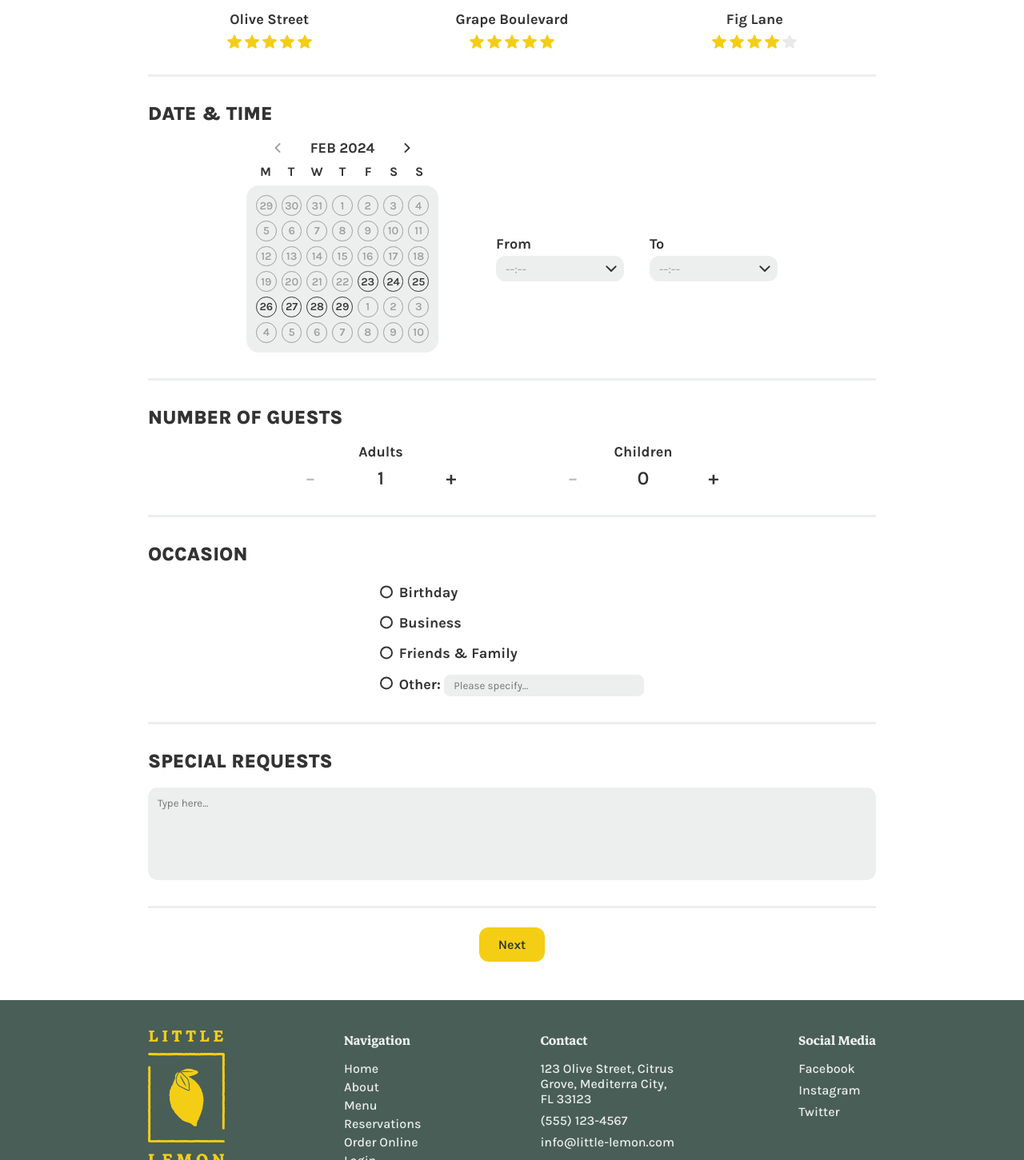
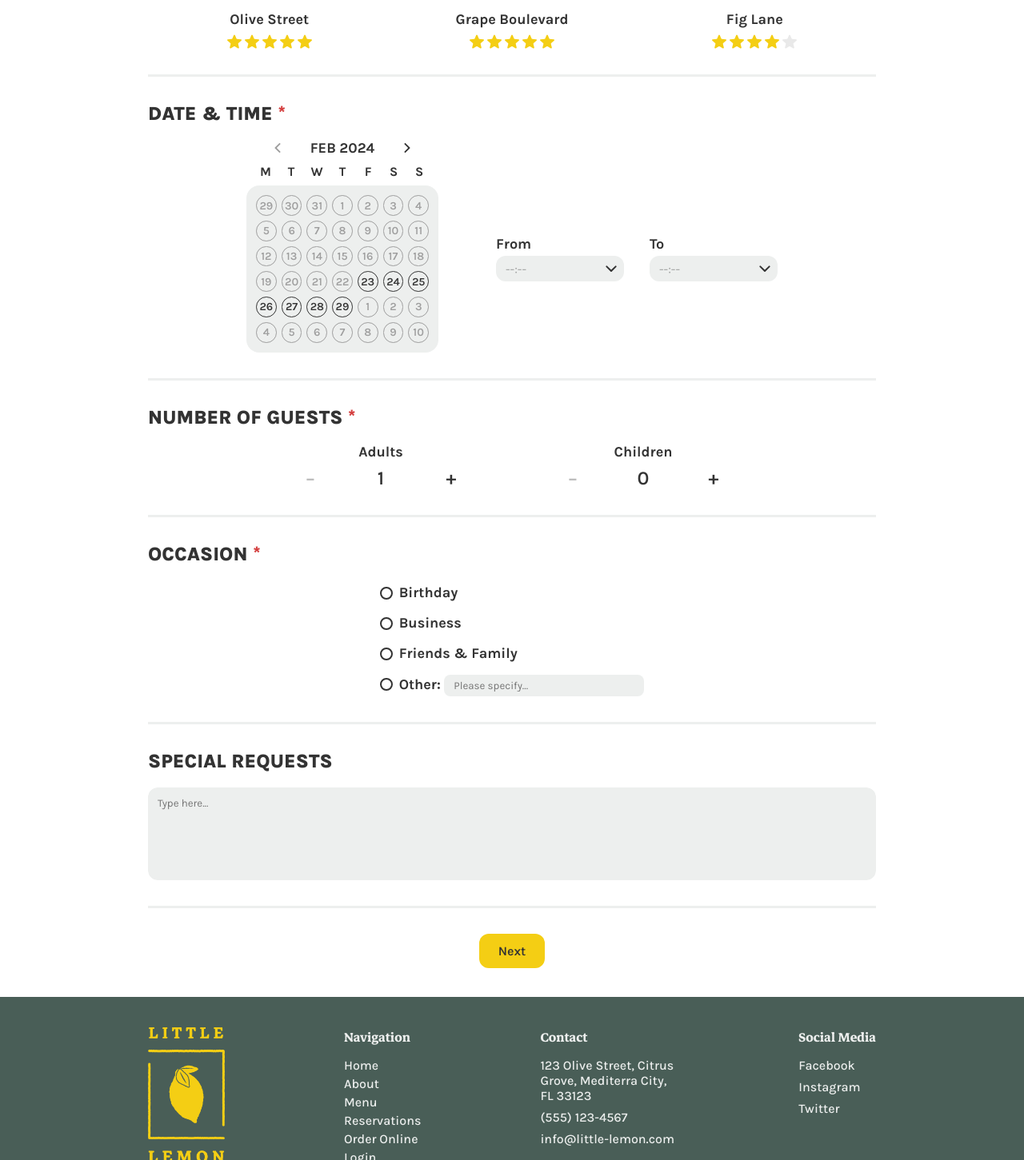
Before and after one commit to Farah065/Table-Booking-System, a React (Create React App) app: page /reservations in a window 1280 px wide. Shown: the part 511-1962 px from the top of the page at 80% size. Built offline with nearby package versions, Linux system fonts and the light colour scheme.

Commit message:
added validation for reservation details

```diff
--- a/src/App.css
+++ b/src/App.css
@@ -918,10 +918,9 @@ footer section {
     justify-content: center;
 }
 
-.btn-container {
-    display: flex;
-    justify-content: center;
-    margin: 24px 0 48px 0;
+.res-form .btn {
+    align-self: center;
+    margin-bottom: 36px;
 }
 
 .res-header {
@@ -1022,6 +1021,11 @@ footer section {
     gap: 32px;
 }
 
+.required:after {
+    content:" *";
+    color: var(--error);
+}
+
 #personal-info {
     max-width: 512px;
 }
@@ -1078,7 +1082,7 @@ input[type="radio"] {
     height: 1em;
     border: 0.15em solid currentColor;
     border-radius: 50%;
-    transform: translateY(1.15em);
+    transform: translateY(1.25em);
     display: grid;
     place-content: center;
     cursor: pointer;
@@ -1133,7 +1137,7 @@ textArea::-webkit-scrollbar-track {
 input[type="text"] {
     background-color: var(--highlight-1);
     border-radius: 8px;
-    border: none;
+    border:none;
     outline-color: var(--highlight-2-trans);
     padding: 6px 12px;
     box-sizing: border-box;
@@ -1149,6 +1153,12 @@ input[type="text"] {
     width: 150px;
     margin-top: 24px;
     text-align: center;
+}
+
+.res-form .invalid-txt, .res-form .invalid-txt:focus {
+    outline-style: solid;
+    outline-color: var(--error-trans);
+    outline-width: 2px;
 }
 
 .date-and-time {
@@ -1248,6 +1258,32 @@ input[type="text"] {
 
 .selected-branch {
     border-color: var(--primary-1);
+}
+
+.error {
+    display: flex;
+    gap: 6px;
+    margin-top: 16px;
+}
+
+.error > svg {
+    width: 16px;
+    height: 16px;
+}
+
+.error-msg {
+    color: var(--error);
+    font-size: 16px;
+    font-weight: 600;
+}
+
+.dropdowns + .error {
+    position: absolute;
+    top: 56px;
+}
+
+.times {
+    position: relative;
 }
 
 /* ---------- calendar ---------- */
@@ -1390,6 +1426,7 @@ input[type="text"] {
     background-color: var(--highlight-1);
     overflow: none;
     border-radius: 12px;
+    z-index: 2;
 }
 
 .menu > li {
--- a/src/Components/Form/Calendar.js
+++ b/src/Components/Form/Calendar.js
@@ -2,14 +2,13 @@ import { useState } from "react";
 import {ReactComponent as LeftArrowSVG} from '../../SVGs/left-arrow.svg';
 import {ReactComponent as RightArrowSVG} from '../../SVGs/right-arrow.svg';
 
-function Calendar() {
+function Calendar(props) {
     const allDays = Array.from({length: 31}, (_, i) => i + 1);
 
     const [currYear, setCurrYear] = useState(new Date().getFullYear());
     const [currMonth, setCurrMonth] = useState(new Date().getMonth() + 1);
     const [currDays, setCurrDays] = useState([getDays(currMonth - 1), getDays(currMonth), getDays(currMonth + 1)]);
     const [currWeekDay, setCurrWeekDay] = useState(getFirstWeekDay(currMonth, currYear));
-    const [currSelected, setCurrSelected] = useState([-1, -1, -1]);
 
     function getDays(month) { // returns an array containing all days in a specific month
         var year = currYear;
@@ -73,7 +72,7 @@ function Calendar() {
         var y = new Date().getFullYear();
         var d = new Date().getDate();
 
-        return ( currSelected[0] === day && currSelected[1] === currMonth && currSelected[2] === currYear ?
+        return (props.currSelected[0] === day && props.currSelected[1] === currMonth && props.currSelected[2] === currYear ?
             <div key={index} className="calendar-day" id="selected">
                 <p>{day}</p>
             </div> :
@@ -135,7 +134,19 @@ function Calendar() {
 
     // handles selecting a reservation day
     function selectDay(day) {
-        setCurrSelected([day, currMonth, currYear]);
+        var d = new Date();
+        d.setMonth(currMonth);
+        d.setDate(day);
+        d.setFullYear(currYear);
+        var weekday = d.getDay() === 1 || d.getDay() === 2 ? "weekend" : "weekday";
+        props.dispatch({type: weekday});
+
+        props.setCurrSelected([day, currMonth, currYear]);
+
+        props.setFilled(prevState => ({
+            ...prevState,
+            date: true
+        }));
     }
 
     return(
--- a/src/Components/ResForm.js
+++ b/src/Components/ResForm.js
@@ -1,4 +1,5 @@
-import { useState } from 'react';
+import { useReducer, useRef, useState } from 'react';
+import { Link } from 'react-router-dom';
 import Calendar from './Form/Calendar';
 import Dropdown from './Form/Dropdown';
 import Counter from './Form/Counter';
@@ -8,10 +9,53 @@ import Loc2 from '../Images/branch-2.jpg';
 import Loc3 from '../Images/branch-3.jpg';
 import Lemon from '../Images/lemon.png';
 import {ReactComponent as CheckmarkSVG} from '../SVGs/circled-checkmark.svg';
+import {ReactComponent as ErrorSVG} from '../SVGs/error.svg';
 
 function ResForm(props) {
-    const fromOptions = ["18:00", "19:00", "20:00", "21:00", "22:00"];
-    const toOptions = ["19:00", "20:00", "21:00", "22:00", "23:00"];
+    const [location, setLocation] = useState("");
+    const [date, setDate] = useState([-1, -1, -1]);
+    const [to, setTo] = useState("--:--");
+    const [from, setFrom] = useState("--:--");
+    const [adults, setAdults] = useState(1);
+    const [children, setChildren] = useState(0);
+    const [occasion, setOccasion] = useState("");
+    const [occasionOther, setOccasionOther] = useState("");
+    const [filled, setFilled] = useState({location: null, date: null, to: null, from: null, occasion: null, other: null});
+    const [invalid, setInvalid] = useState([false, false]);
+
+    const occasionText = useRef();
+
+    const [state, dispatch] = useReducer(reducer, {
+        from: ["18:00", "19:00", "20:00", "21:00", "22:00"],
+        to: ["19:00", "20:00", "21:00", "22:00", "23:00"]
+    });
+
+    function reducer(state, action){
+        var times;
+        switch(action.type){
+            case "weekday":
+                times = {
+                    from: ["18:00", "19:00", "20:00", "21:00", "22:00"],
+                    to: ["19:00", "20:00", "21:00", "22:00", "23:00"]
+                };
+                break;
+            case "weekend":
+                times = {
+                    from: ["19:00", "20:00", "21:00"],
+                    to: ["20:00", "21:00", "22:00"]
+                };
+                break;
+            default:
+                times = state;
+        }
+
+        if(!times.from.includes(from))
+            setFrom("--:--");
+        if(!times.to.includes(to))
+            setTo("--:--");
+
+        return times;
+    }
 
     const loc1 = {
         src: Loc1,
@@ -34,59 +78,192 @@ function ResForm(props) {
         stars: [true, true, true, true, false]
     }
 
-    const [to, setTo] = useState("--:--");
-    const [from, setFrom] = useState("--:--");
-    const [adults, setAdults] = useState(1);
-    const [children, setChildren] = useState(0);
-    const [location, setLocation] = useState("");
+    const onOptionChange = e => {
+        setOccasion(e.target.value);
+        setFilled(prevState => ({
+            ...prevState,
+            occasion: true
+        }));
+        if(e.target.value !== "Other"){
+            setFilled(prevState => ({
+                ...prevState,
+                other: null
+            }));
+            occasionText.current.classList.remove("invalid-txt");
+        }
+    }
+
+    const occasionOtherChange = e => {
+        setOccasionOther(e.target.value);
+        occasionText.current.classList.remove("invalid-txt");
+        if(filled.other === null || filled.other === false){
+            setFilled(prevState => ({
+                ...prevState,
+                other: true
+            }));
+        }
+    }
+
+    function occasionOtherBlur() {
+        if(occasion === "Other" && occasionOther === ""){
+            occasionText.current.classList.add("invalid-txt");
+            setFilled(prevState => ({
+                ...prevState,
+                other: false
+            }));
+        }
+    }
+
+    function checkTimeRange(item, type){
+        if((type === "To" && from !== "--:--") || (type === "From" && to !== "--:--")){
+            if(type === "To" && parseInt(item.substring(0, 2)) <= parseInt(from.substring(0, 2))){
+                setInvalid([true, true]);
+                return true;
+            }
+            else if(type === "From" && parseInt(to.substring(0, 2)) <= parseInt(item.substring(0, 2))){
+                setInvalid([true, true]);
+                return true;
+            }
+            else{
+                setInvalid([false, false]);
+                return false;
+            }
+        }
+    }
+
+    function checkResDetails(e){
+        e.preventDefault();
+        if(filled.location === null){
+            setFilled(prevState => ({
+                ...prevState,
+                location: false
+            }));
+        }
+        if(filled.date === null){
+            setFilled(prevState => ({
+                ...prevState,
+                date: false
+            }));
+        }
+        if(filled.to === null){
+            setFilled(prevState => ({
+                ...prevState,
+                to: false
+            }));
+            setInvalid(([v, _]) => [v, true]);
+        }
+        if(filled.from === null){
+            setFilled(prevState => ({
+                ...prevState,
+                from: false
+            }));
+            setInvalid(([_, v]) => [true, v]);
+        }
+        if(filled.occasion === null){
+            setFilled(prevState => ({
+                ...prevState,
+                occasion: false
+            }));
+        }
+        else if(occasion === "Other" && filled.other === null){
+            setFilled(prevState => ({
+                ...prevState,
+                other: false
+            }));
+            occasionText.current.classList.add("invalid-txt");
+        }
+        scrollToTop();
+
+        if(filled.location === true && filled.date === true && filled.from === true && filled.to === true && filled.occasion === true){
+            if((occasion === "Other" && filled.other === true) || occasion !== "Other"){
+                handleClick();
+            }
+        }
+    }
+
+    function handleClick(){
+        props.setStep(props.step + 1);
+    }
+
+    function scrollToTop(){
+        window.scrollTo({
+            top: 0,
+            left: 0,
+            behavior: "smooth",
+        });
+    }
 
     return (
         <>
             { props.step === 1 &&
                 <form className="res-form">
                     <div>
-                        <label>Branch</label>
+                        <label className="required">Branch</label>
                         <div className="locations">
-                            <Location loc={loc1} setter={setLocation} val={location} />
-                            <Location loc={loc2} setter={setLocation} val={location} />
-                            <Location loc={loc3} setter={setLocation} val={location} />
+                            <Location loc={loc1} setter={setLocation} val={location} setFilled={setFilled} />
+                            <Location loc={loc2} setter={setLocation} val={location} setFilled={setFilled} />
+                            <Location loc={loc3} setter={setLocation} val={location} setFilled={setFilled} />
                         </div>
+                        {filled.location === false &&
+                        <div className="error">
+                            <ErrorSVG/>
+                            <p className="error-msg">Please select a branch</p>
+                        </div>}
                     </div>
                     <div>
-                        <label>Date & Time</label>
+                        <label className="required">Date & Time</label>
                         <div className="date-and-time">
-                            <Calendar />
+                            <div>
+                                <Calendar currSelected={date} setCurrSelected={setDate} dispatch={dispatch} setFilled={setFilled} />
+                                {filled.date === false && <div className="error">
+                                    <ErrorSVG/>
+                                    <p className="error-msg">Please select a date</p>
+                                </div>}
+                            </div>
+                            <div className="times">
                                 <div className="dropdowns">
                                     <div>
                                         <h4>From</h4>
-                                    <Dropdown options={fromOptions} valSetter={setFrom} value={from} />
+                                        <Dropdown options={state.from} valSetter={setFrom} value={from} setFilled={setFilled} type="From" checkTimeRange={checkTimeRange} invalid={invalid} />
                                     </div>
                                     <div>
                                         <h4>To</h4>
-                                    <Dropdown options={toOptions} valSetter={setTo} value={to} />
+                                        <Dropdown options={state.to} valSetter={setTo} value={to} setFilled={setFilled} type="To" checkTimeRange={checkTimeRange} invalid={invalid} />
                                     </div>
+                                </div>
+                                {(filled.from === false || filled.to === false || invalid[0] || invalid[1]) && <div className="error">
+                                    <ErrorSVG/>
+                                    <p className="error-msg">
+                                        {(filled.from === false || filled.to === false) ? "Please select a time" : "End time must be after start time"}
+                                    </p>
+                                </div>}
                             </div>
                         </div>
                     </div>
                     <div>
-                        <label>Number of Guests</label>
+                        <label className="required">Number of Guests</label>
                         <div className="counters-container">
                             <Counter val={adults} setter={setAdults} title="Adults" />
                             <Counter val={children} setter={setChildren} title="Children" />
                         </div>
                     </div>
                     <div>
-                        <label>Occasion</label><br />
+                        <label className="required">Occasion</label><br />
                         <div className="center">
-                            <input type="radio" id="birthday" name="occasion" value="Birthday" />
+                            <input type="radio" id="birthday" name="occasion" value="Birthday" checked={occasion === "Birthday"} onChange={onOptionChange} />
                             <label htmlFor="birthday" className="option">Birthday</label><br />
-                            <input type="radio" id="business" name="occasion" value="Business" />
+                            <input type="radio" id="business" name="occasion" value="Business" checked={occasion === "Business"} onChange={onOptionChange} />
                             <label htmlFor="business" className="option">Business</label><br />
-                            <input type="radio" id="friends-family" name="occasion" value="Friends & Family" />
+                            <input type="radio" id="friends-family" name="occasion" value="Friends & Family" checked={occasion === "Friends & Family"} onChange={onOptionChange} />
                             <label htmlFor="friends-family" className="option">Friends & Family</label><br />
-                            <input type="radio" id="other" name="occasion" value="other" />
+                            <input type="radio" id="other" name="occasion" value="Other" checked={occasion === "Other"} onChange={onOptionChange} />
                             <label htmlFor="other" className="option">Other: </label>
-                            <input type="text" placeholder="Please specify..."/>
+                            <input ref={occasionText} type="text" placeholder="Please specify..." value={occasionOther} onChange={occasionOtherChange} onBlur={occasionOtherBlur} />
+                            {((filled.occasion === false) || (occasion === "Other" && filled.other === false)) && <div className="error">
+                                <ErrorSVG/>
+                                {filled.occasion === false && <p className="error-msg">Please select an occasion</p>}
+                                {(occasion === "Other" && filled.other === false) && <p className="error-msg">Please specify the occasion</p>}
+                            </div>}
                         </div>
                     </div>
                     <div>
@@ -95,22 +272,24 @@ function ResForm(props) {
                             <textarea id="special-requests" placeholder="Type here..." />
                         </div>
                     </div>
+                    <button className="btn primary-btn" onClick={checkResDetails}>Next</button>
                 </form>
             }
             { props.step === 2 &&
                 <form className="res-form" id="personal-info">
                     <div>
-                        <label id="name">Name</label>
+                        <label className="required" id="name">Name</label>
                         <input htmlFor="name" type="text" placeholder="Type here..."/>
                     </div>
                     <div>
-                        <label id="email">Email</label>
+                        <label className="required" id="email">Email</label>
                         <input htmlFor="email" type="text" placeholder="Type here..."/>
                     </div>
                     <div>
-                        <label id="phone">Phone</label>
+                        <label className="required" id="phone">Phone</label>
                         <input htmlFor="phone" type="text" placeholder="Type here..."/>
                     </div>
+                    <button className="btn primary-btn" onClick={handleClick}>Next</button>
                 </form>
             }
             { props.step === 3 &&
@@ -120,6 +299,7 @@ function ResForm(props) {
                         <h3>Enter the code<br/>sent to your email</h3>
                         <input type="text" placeholder="XXX-XXX-XXX"/>
                     </div>
+                    <button className="btn primary-btn" onClick={handleClick}>Submit</button>
                 </form>
             }
             { props.step > 3 &&
@@ -129,6 +309,9 @@ function ResForm(props) {
                         <h3>Your reservation has been confirmed, thank you!</h3>
                         <CheckmarkSVG />
                     </div>
+                    <button className="btn link-btn" onClick={handleClick}>
+                        <Link to="/" className="btn-link">Home</Link>
+                    </button>
                 </div>
             }
         </>
--- a/src/Components/Reservation.js
+++ b/src/Components/Reservation.js
@@ -1,19 +1,9 @@
 import { useState } from "react";
-import { Link } from 'react-router-dom';
 import ResForm from './ResForm';
 import {ReactComponent as CheckmarkSVG} from '../SVGs/checkmark.svg';
 
 function Reservation() {
     const [step, setStep] = useState(1);
-
-    function handleClick() {
-        setStep(step + 1);
-        window.scrollTo({
-            top: 0,
-            left: 0,
-            behavior: "smooth",
-        });
-    }
 
     return (
         <section className="reservation">
@@ -40,13 +30,13 @@ function Reservation() {
                     </div>
                 </div>
             </header>
-            <ResForm step={step} />
-            <div className="btn-container">
+            <ResForm step={step} setStep={setStep} />
+            {/* <div className="btn-container">
                 {step <= 3 && <button className="btn primary-btn" onClick={handleClick}>{step === 3 ? "Submit" : "Next"}</button>}
                 {step > 3 && <button className="btn link-btn" onClick={handleClick}>
                     <Link to="/" className="btn-link">Home</Link>
                 </button>}
-            </div>
+            </div> */}
         </section>
     );
 }
```
Also changed, not shown: src/Components/Form/Dropdown.js (+33 -5 lines), src/Components/Form/Location.js (+6 -2 lines), src/SVGs/error.svg (added). Lines whose indentation alone changed are shown as unchanged.
